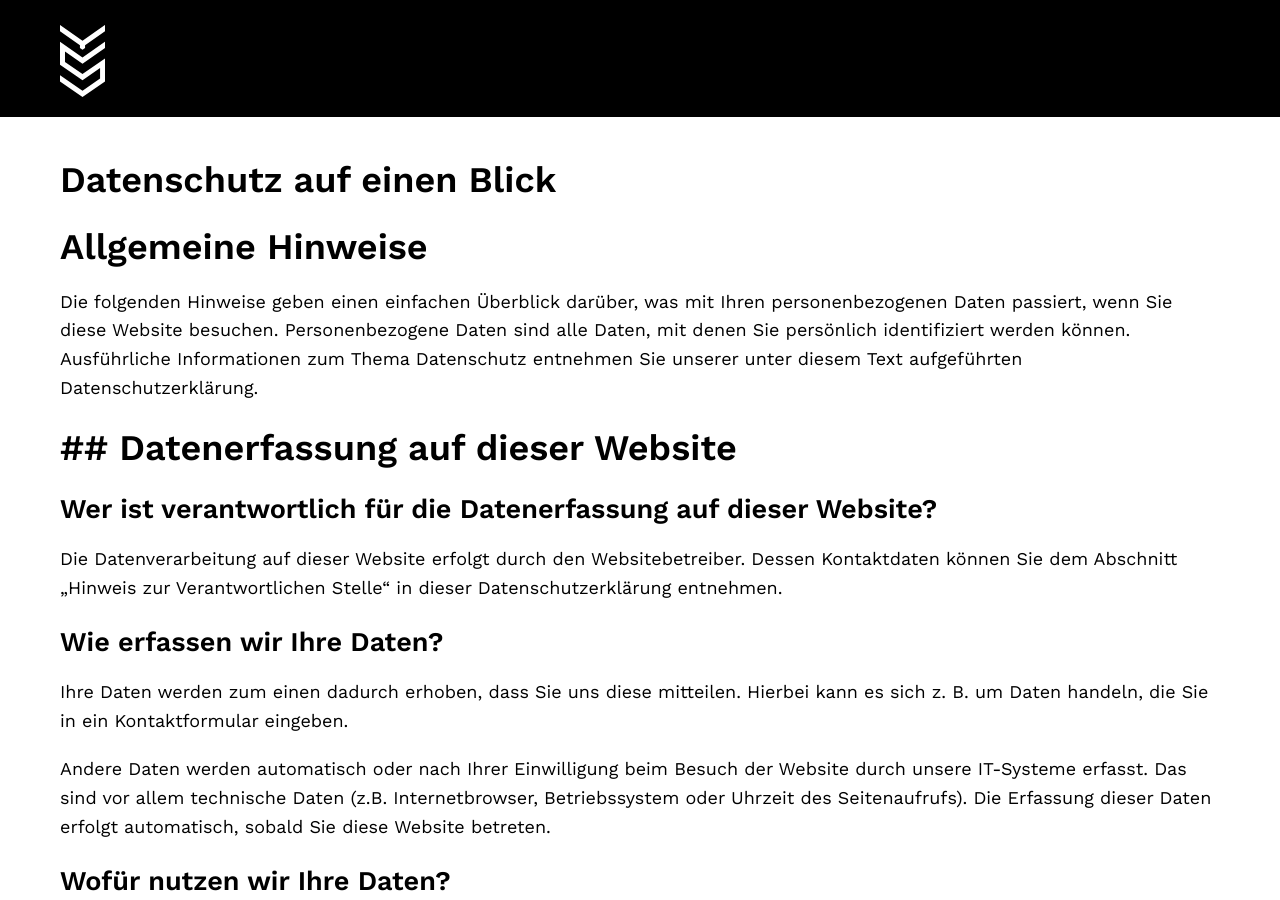
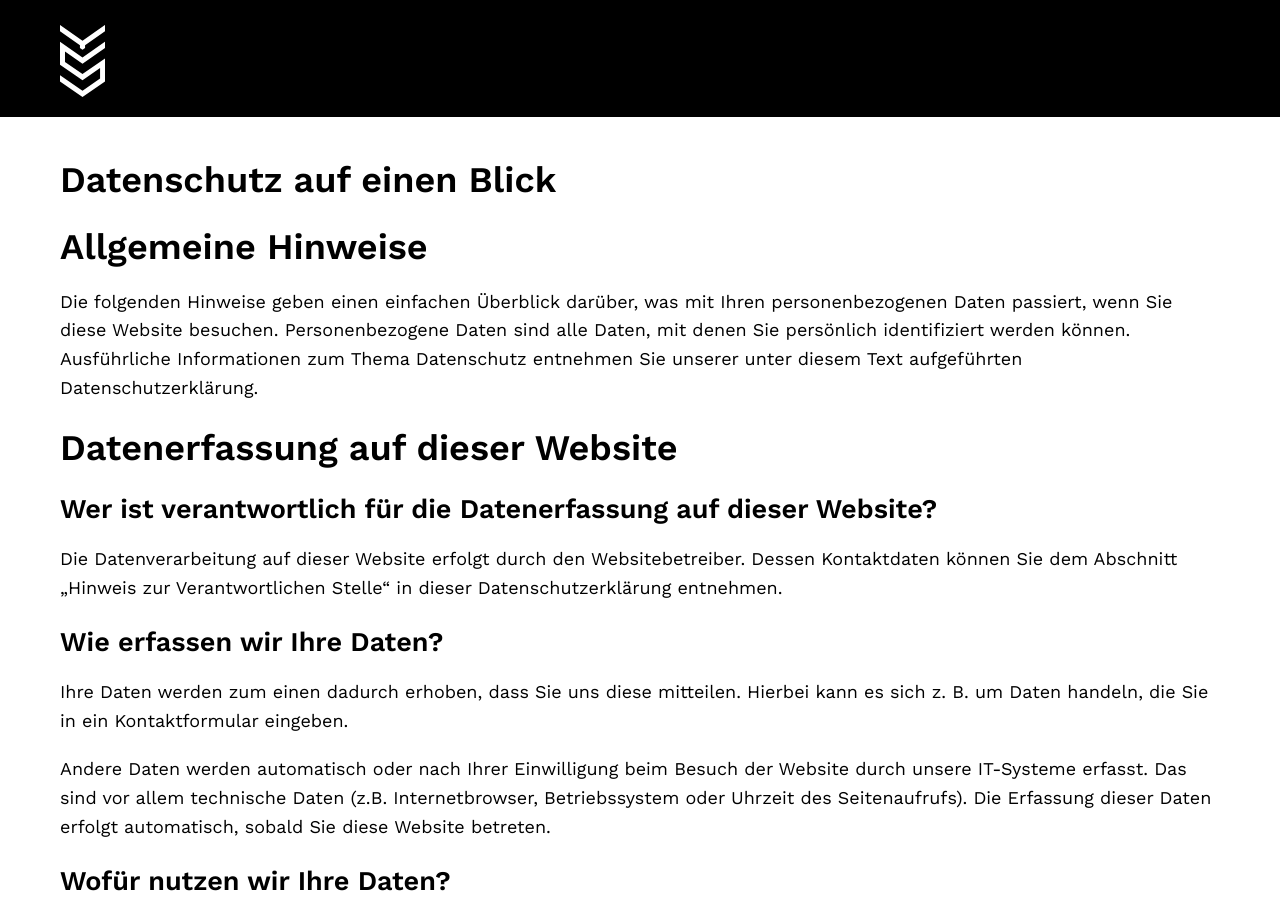
Before and after one commit to yspt-de/www, a Jekyll site: the page built from privacy.markdown, in a window 1280 px wide and 900 px high. Built offline with Jekyll 4.4.1, drawn with Linux system fonts in a browser that asks for light colours.

```diff
--- a/privacy.markdown
+++ b/privacy.markdown
@@ -11,7 +11,7 @@ permalink: "/datenschutz/"
 
 Die folgenden Hinweise geben einen einfachen Überblick darüber, was mit Ihren personenbezogenen Daten passiert, wenn Sie diese Website besuchen. Personenbezogene Daten sind alle Daten, mit denen Sie persönlich identifiziert werden können. Ausführliche Informationen zum Thema Datenschutz entnehmen Sie unserer unter diesem Text aufgeführten Datenschutzerklärung.
 
-## ## Datenerfassung auf dieser Website
+## Datenerfassung auf dieser Website
 
 ### Wer ist verantwortlich für die Datenerfassung auf dieser Website?
 
```
